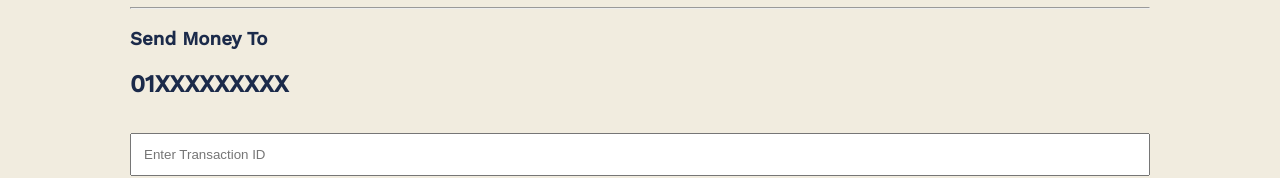
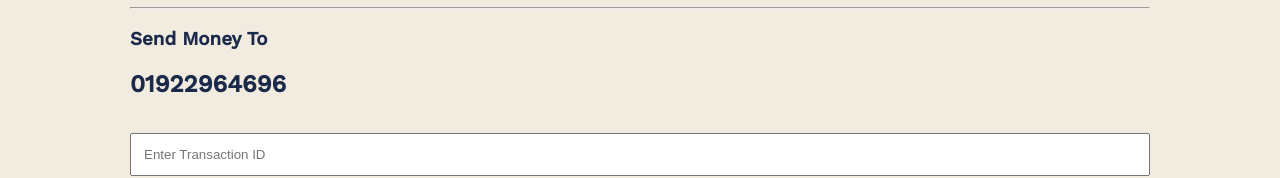
Before and after one commit to aminul-islam-be/techUniverse-, a Next.js app: page /checkout in a window 1280 px wide. Shown: the part 375-553 px from the top of the page. Built offline with nearby package versions, Linux system fonts and the light colour scheme; no server answers.

Commit message:
Change payment numbers in checkout page
Updated payment numbers for bkash, nagad, and rocket.

```diff
--- a/app/checkout/page.js
+++ b/app/checkout/page.js
@@ -13,9 +13,9 @@ export default function CheckoutPage() {
   const [trxId, setTrxId] = useState("");
 
   const paymentNumbers = {
-    bkash: "01XXXXXXXXX",
-    nagad: "01XXXXXXXXX",
-    rocket: "01XXXXXXXXX",
+    bkash: "01922964696",
+    nagad: "01922964696",
+    rocket: "01922964696",
   };
 
   function submitPayment() {
```
